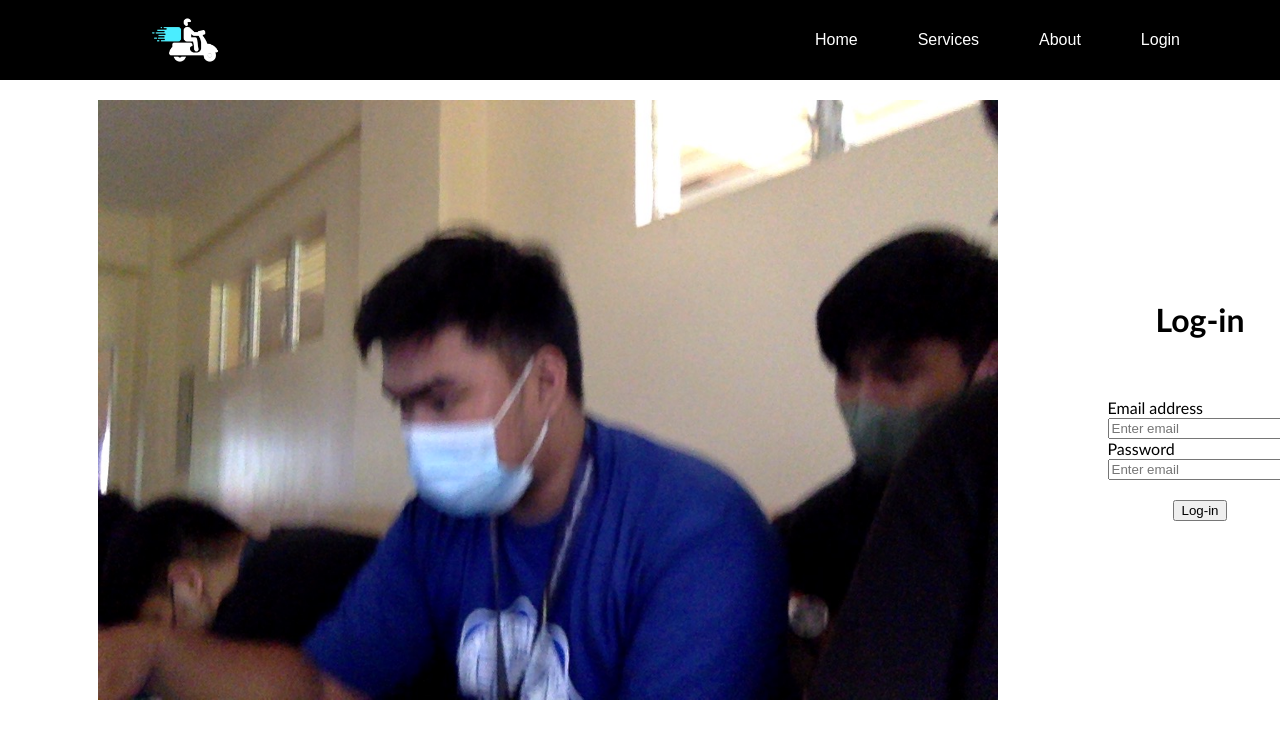
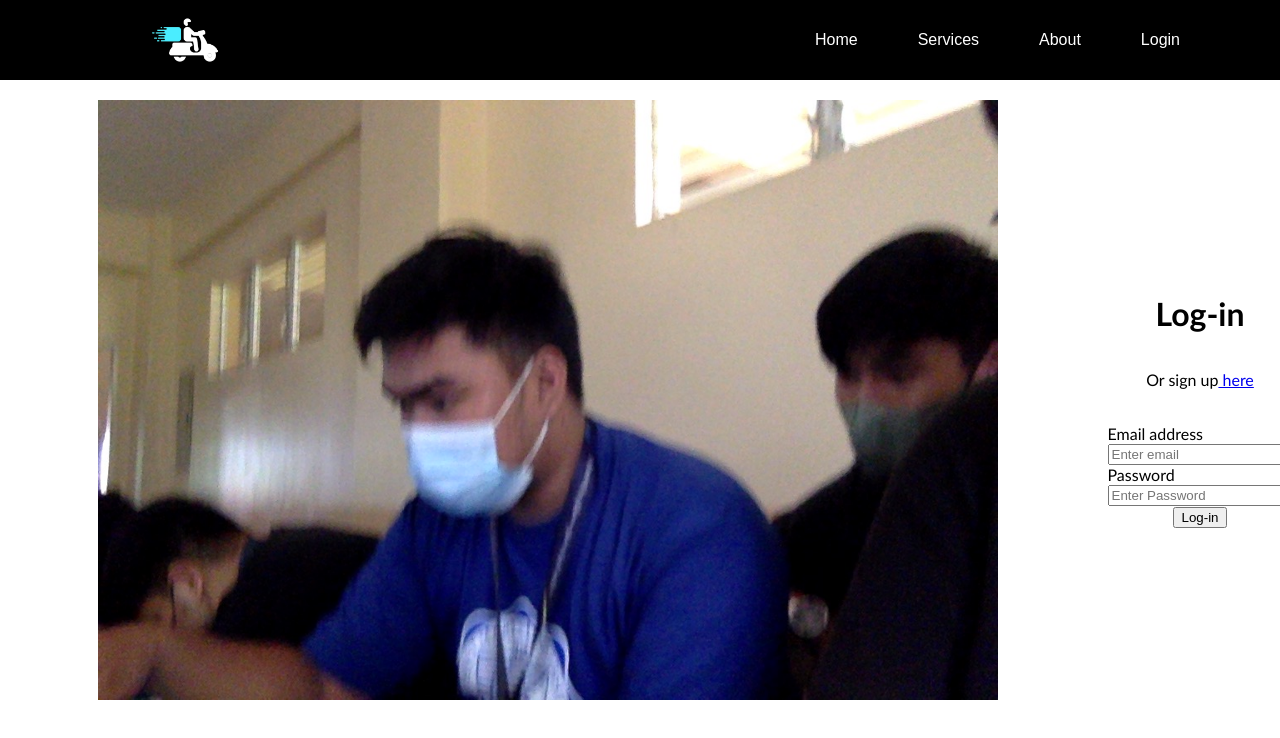
Before and after one commit to Mortedal/PaDala, a React (Create React App) app in the folder client/: page /login in a window 1280 px wide. Shown: the top 738 px of the page. Built offline with nearby package versions, Linux system fonts and the light colour scheme.

Commit message:
migrate bootstrap to mui

```diff
--- a/client/src/components/Navbar.js
+++ b/client/src/components/Navbar.js
@@ -15,7 +15,7 @@ const toggleNavbar = () => {
   return (
     <div className='navbar'>
         <div className='leftSide' id={openLinks ? "open" : "close"}>
-         <img src={Logo}/>
+         <img src={Logo} alt="logo"/>
          <div className='hiddenLinks'>
          <Link to ="/"> Home </Link>
          <Link to ="/services"> Services </Link>
--- a/client/src/pages/About.js
+++ b/client/src/pages/About.js
@@ -5,7 +5,7 @@ import { Parallax } from 'react-parallax';
 
 function About() {
   return (
-    <div className="About">
+  <div className="About">
 <Parallax strength={600} bgImage={pdlogo}>
   <div className="content">
   <div className="text-content">About Us</div>
--- a/client/src/pages/Login.js
+++ b/client/src/pages/Login.js
@@ -2,7 +2,6 @@ import React from 'react';
 import {Link} from 'react-router-dom';
 import bannerPic from '../assets/placeholder.jpeg'
 import Button from 'react-bootstrap/Button';
-import Form from 'react-bootstrap/Form';
 import '../styles/Login.css'
 
 
@@ -16,20 +15,26 @@ function Login() {
 
         <div
         className='rightside'>
-            <h1>Log-in</h1><br/><br/>
-            <Form>
-            <Form.Group className="mb-3" controlId="formBasicEmail">
-            <Form.Label>Email address</Form.Label>
-            <Form.Control type="email" placeholder="Enter email" />
-            </Form.Group>
-            </Form>
+            <h1>Log-in</h1>
+            <p>Or sign up<Link to="/"> here</Link></p><br/>
 
-            <Form>
-            <Form.Group className="mb-3" controlId="formBasicEmail">
-            <Form.Label>Password</Form.Label>
-            <Form.Control type="password" placeholder="Enter email" />
-            </Form.Group>
-            </Form><br/>
+            <div className="mb-3">
+              <label>Email address</label>
+              <input
+             type="email"
+              className="form-control"
+              placeholder="Enter email"
+          />
+        </div>
+
+            <div className="mb-3">
+              <label>Password</label>
+              <input
+             type="password"
+             className="form-control"
+             placeholder="Enter Password"
+            />
+            </div>
             <Link to ="/">
             <Button variant="outline-dark">Log-in</Button>
             </Link>
--- a/client/src/styles/About.css
+++ b/client/src/styles/About.css
@@ -1,67 +1,8 @@
-
-
-/*.about {
-    width: 100%;
-    height: 90vh;
-    display: flex;
-    flex-direction: column;
-    font-family: "Lemon Milk", "Gill Sans MT", Calibri, "Trebuchet MS", sans-serif;
-  }
-
-
-  .aboutTop {
-    width: 100%;
-    max-height:100%;
-    background-position: center;
-    background-repeat: no-repeat;
-    background-size:cover;
-    background-attachment: fixed;
-    flex: 50%;
-  }
-
-  .aboutBottom {
-    display: flex;
-    flex-direction: column;
-    max-height:100%;
-    align-items: center;
-    margin-top: 50px;
-    flex: 50%;
-  }
-
-
-  .inlineStyle{
-    left: '50%';
-    top: '50%';
-    position: 'fixed';
-    color: beige;
-    padding: '20px';
-    transform: 'translate(-50%, -50%)';
-    text-align: center;
-
-
-
-
-
-  }
-
-  .aboutBottom p {
-    width: 1200px;
-  }
-
-  .about .aboutBottom h1 {
-    font-weight: 400;
-    font-size: 70px;
-    color: black;
-    height: 30px;
-    display: flex;
-    justify-content: center;
-    transform: translateY(-40px);
-  }*/
-  .content{
+.content{
     height: 70vh;
   }
 
-  .text-content{
+.text-content{
     text-align: center;
     position: absolute;
     left:50%;
@@ -71,7 +12,7 @@
     font-size: 50px;
   }
 
-  .paragraph-content{
+.paragraph-content{
     text-align: center;
     font-size: 30px;
   }
--- a/package.json
+++ b/package.json
@@ -1,7 +1,6 @@
 {
   "dependencies": {
     "@material-ui/core": "^4.12.4",
-    "bootstrap": "^5.2.0",
     "react-parallax": "^3.5.1"
   },
   "devDependencies": {
```
Also changed, not shown: 1 other file (tests, documents, lock files or other folders).
